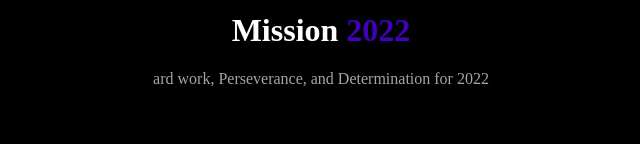
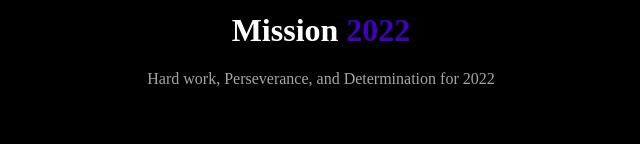
Before and after one commit to Tanvir1407/assignment-1, a plain HTML site: page index.html in a window 1280 px wide. Shown: the part 2538-2687 px from the top of the page, 319-959 px from the left. Drawn offline with Linux system fonts and the light colour scheme.

```diff
--- a/index.html
+++ b/index.html
@@ -128,7 +128,8 @@
 <footer>
     <div class="footer-section">
         <h1>Mission <span class="title-color">2022</span></h1>
-        <p>ard work, Perseverance, and Determination for 2022</p>
+        <p>Hard work, Perseverance, and Determination for 2022
+</p>
     </div>
 </footer>
 
```
